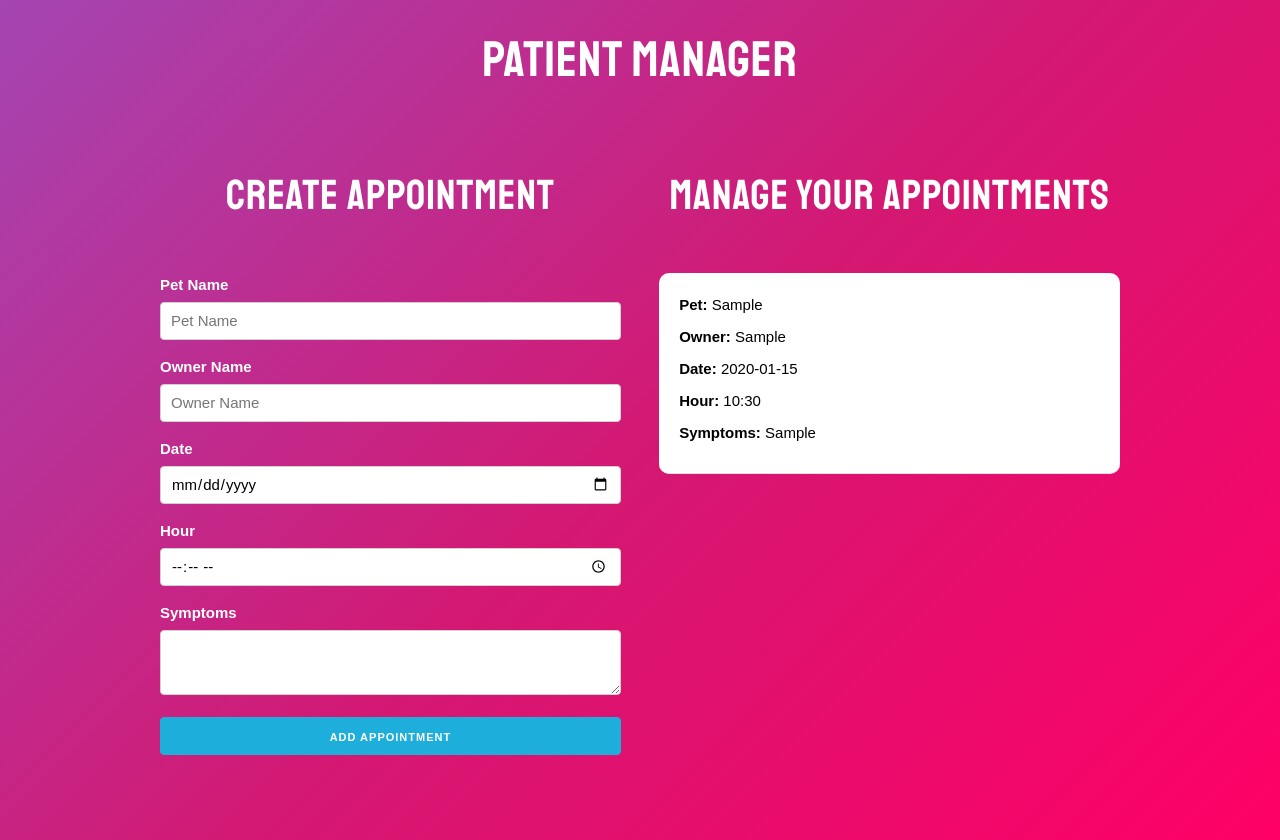
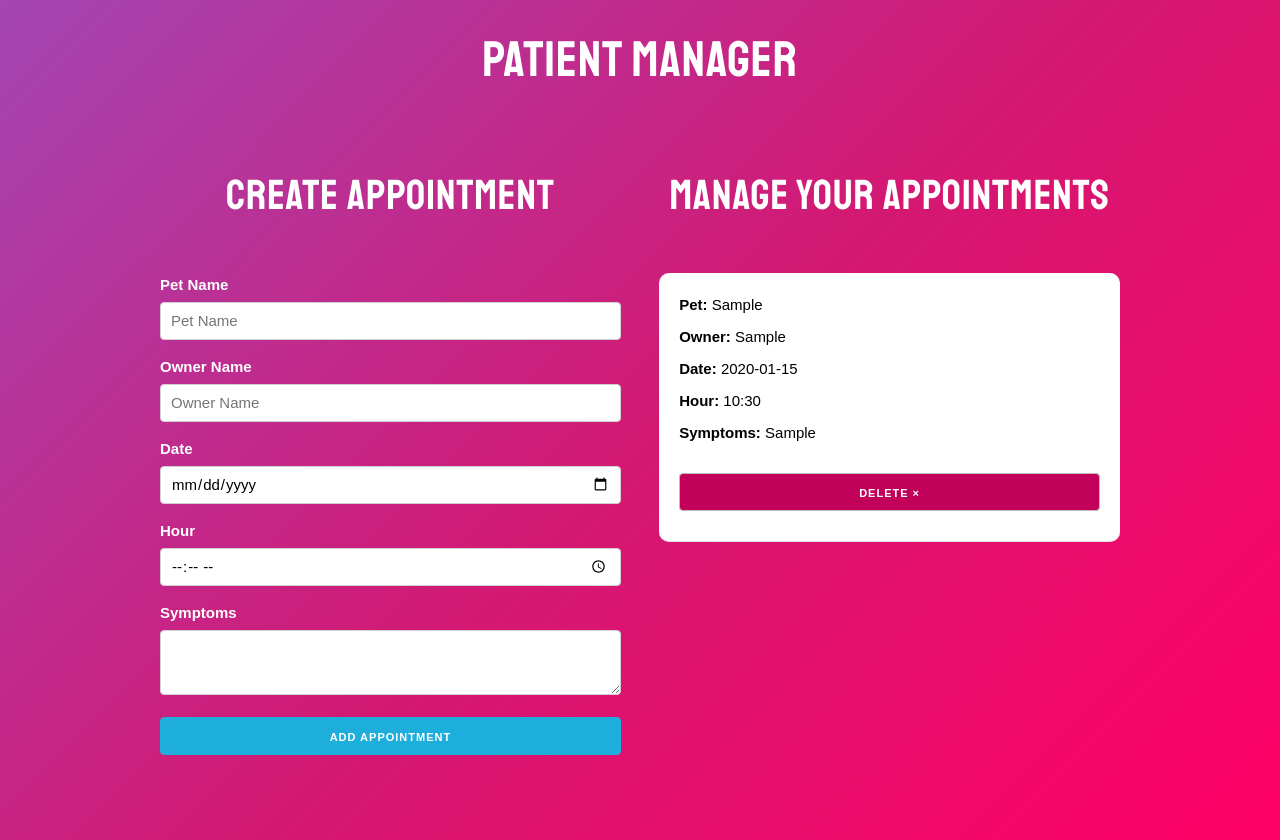
Before and after one commit to BauTancredi/patient-manager, a React (Create React App) app: page / in a window 1280 px wide. Both pictures are taken after typing "Sample", "Sample", "2020-01-15", "10:30", "Sample" into the empty fields and a click on the button "ADD APPOINTMENT". Built offline with nearby package versions, Linux system fonts and the light colour scheme; the HTML template or start-up script is replaced by a standard one.

Commit message:
Delete appointments

```diff
--- a/src/App.js
+++ b/src/App.js
@@ -9,6 +9,16 @@ function App() {
     setAppointments([...appointments, appointment]);
   };
 
+  const deleteAppointment = (id) => {
+    const newAppointments = appointments.filter(
+      (appointment) => appointment.id !== id
+    );
+    setAppointments(newAppointments);
+  };
+
+  const title =
+    appointments.length === 0 ? "No appointments" : " Manage your appointments";
+
   return (
     <Fragment>
       <h1>Patient Manager</h1>
@@ -19,9 +29,13 @@ function App() {
             <Form createAppointment={createAppointment} />
           </div>
           <div className="one-half column">
-            <h2>Manage your appointments</h2>
+            <h2>{title}</h2>
             {appointments.map((appointment) => (
-              <Appointment appointment={appointment} key={appointment.id} />
+              <Appointment
+                appointment={appointment}
+                key={appointment.id}
+                deleteAppointment={deleteAppointment}
+              />
             ))}
           </div>
         </div>
--- a/src/components/Appointment.jsx
+++ b/src/components/Appointment.jsx
@@ -1,7 +1,7 @@
 import React from "react";
 
-const Appointment = ({ appointment }) => {
-  const { pet, owner, date, hour, symptoms } = appointment;
+const Appointment = ({ appointment, deleteAppointment }) => {
+  const { pet, owner, date, hour, symptoms, id } = appointment;
   return (
     <div className="cita">
       <p>
@@ -19,6 +19,15 @@ const Appointment = ({ appointment }) => {
       <p>
         Symptoms: <span>{symptoms}</span>
       </p>
+
+      <button
+        className="button eliminar u-full-width"
+        onClick={() => {
+          deleteAppointment(id);
+        }}
+      >
+        Delete &times;
+      </button>
     </div>
   );
 };
```
